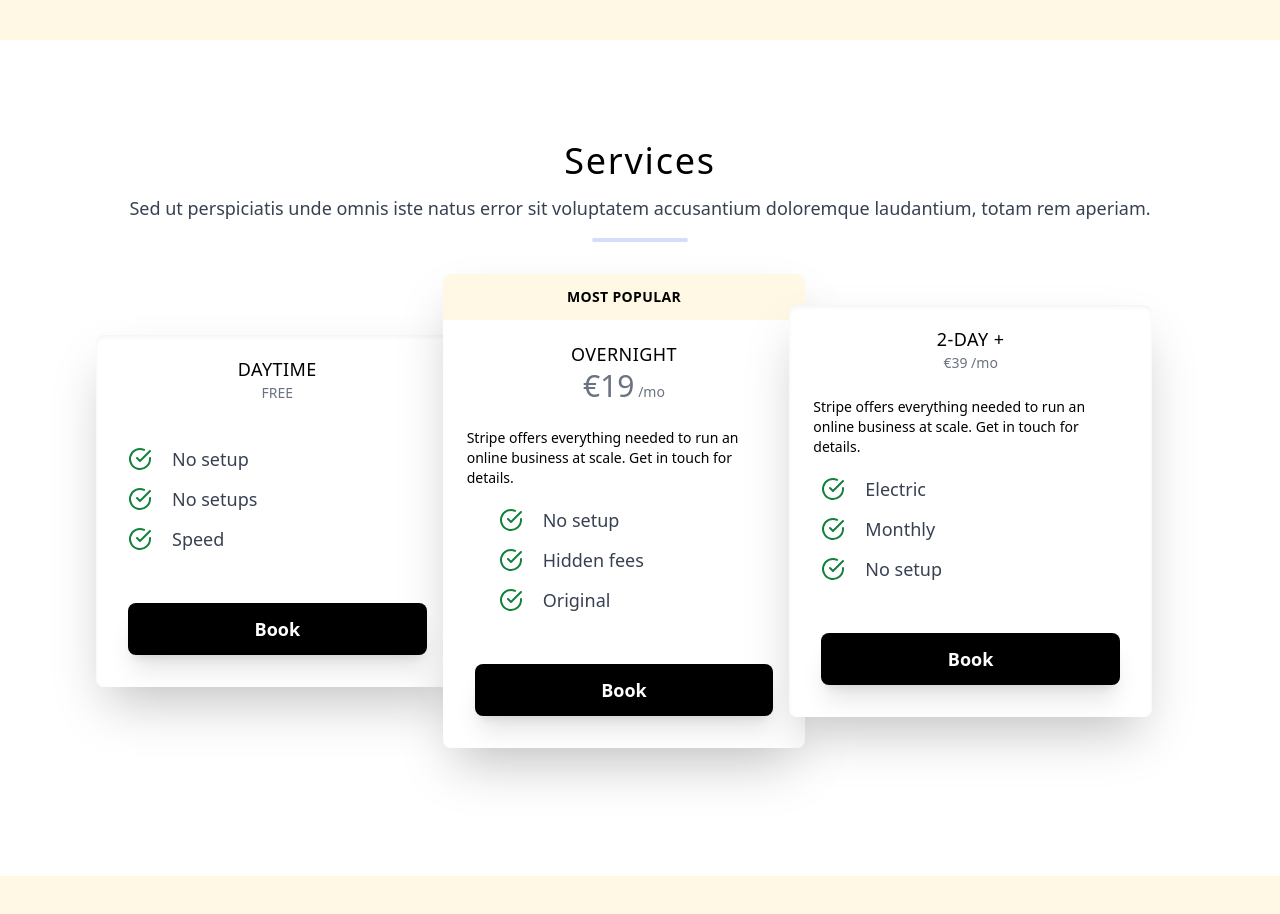
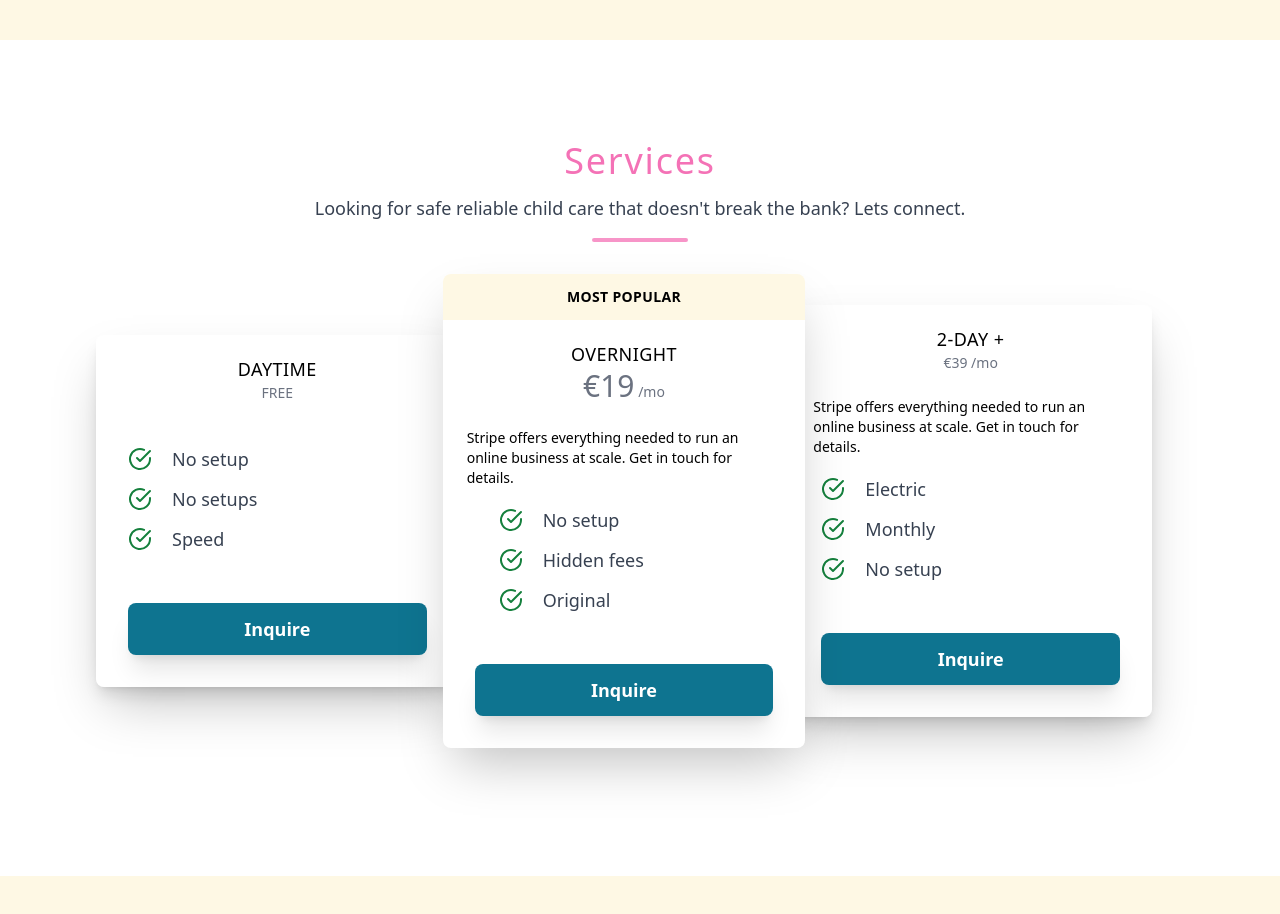
Before and after one commit to QuinAiton/SydneysNannyServices, a Next.js app: page / in a window 1280 px wide. Shown: the part 760-1674 px from the top of the page. Built offline with nearby package versions, Linux system fonts and the light colour scheme.

Commit message:
updates colors and adds bigger shadow to boxes

```diff
--- a/components/Services.jsx
+++ b/components/Services.jsx
@@ -2,27 +2,29 @@ import React from 'react';
 
 const Services = () => {
   return (
-    <div id='services'>
+    <div>
       <section>
         <div className='container mx-auto max-w-full py-24 px-6'>
-          <h1 className='text-center text-4xl font-medium leading-snug tracking-wider text-black'>
+          <h1 className='text-center text-4xl font-medium leading-snug tracking-wider text-pink-400'>
             Services
           </h1>
           <p className='mt-2 px-6 text-center text-lg text-gray-700'>
-            Sed ut perspiciatis unde omnis iste natus error sit voluptatem
-            accusantium doloremque laudantium, totam rem aperiam.
+            Looking for safe reliable child care that doesn't break the bank?
+            Lets connect.
           </p>
-          <div className='mx-auto mt-4 h-1 w-24 rounded bg-indigo-200 opacity-75'></div>
+          <div className='mx-auto mt-4 h-1 w-24 rounded bg-pink-400 opacity-75'></div>
 
           <div className='mx-auto my-3 max-w-full md:max-w-6xl md:px-8'>
-            <div className='relative block flex flex-col items-center md:flex-row'>
-              <div className='relative z-0 my-8 w-11/12 max-w-sm rounded-lg shadow-2xl sm:my-5 sm:w-3/5 md:-mr-4 lg:w-1/3'>
-                <div className='overflow-hidden rounded-lg bg-white text-black shadow-inner shadow-2xl'>
+            <div className='relative flex flex-col items-center md:flex-row'>
+              <div className='relative z-0 my-8 w-11/12 max-w-sm rounded-lg shadow-lg sm:my-5 sm:w-3/5 md:-mr-4 lg:w-1/3'>
+                <div className='overflow-hidden rounded-lg bg-white text-black shadow-2xl'>
                   <div className='sm:text-md mx-auto mt-2 block max-w-sm px-8 text-left text-sm text-black lg:px-6'>
                     <h1 className='p-3 pb-0 text-center text-lg font-medium uppercase tracking-wide'>
                       Daytime
                     </h1>
-                    <h2 className='pb-6 text-center text-sm text-gray-500'>FREE</h2>
+                    <h2 className='pb-6 text-center text-sm text-gray-500'>
+                      FREE
+                    </h2>
                   </div>
 
                   <div className='mt-3 flex flex-wrap px-6'>
@@ -44,7 +46,9 @@ const Services = () => {
                             <polyline points='22 4 12 14.01 9 11.01'></polyline>
                           </svg>
                         </div>
-                        <span className='ml-3 text-lg text-gray-700'>No setup</span>
+                        <span className='ml-3 text-lg text-gray-700'>
+                          No setup
+                        </span>
                       </li>
                       <li className='flex items-center'>
                         <div className=' rounded-full fill-current p-2 text-green-700'>
@@ -84,22 +88,30 @@ const Services = () => {
                             <polyline points='22 4 12 14.01 9 11.01'></polyline>
                           </svg>
                         </div>
-                        <span className='ml-3 text-lg text-gray-700'>Speed</span>
+                        <span className='ml-3 text-lg text-gray-700'>
+                          Speed
+                        </span>
                       </li>
                     </ul>
                   </div>
-                  <div className=' ZZZflex items-center p-8  uppercase'>
+                  <div className=' flex items-center p-8  uppercase'>
                     <button
                       className='mt-3 block w-full
-	rounded-lg bg-black px-6 py-3
-	text-lg font-semibold text-white shadow-xl hover:bg-gray-700'
+	rounded-lg bg-cyan-700 px-6 py-3
+	text-lg font-semibold text-white shadow-xl ring-cyan-700        ring-offset-2
+                      transition
+                      duration-300
+                      ease-in-out
+                      hover:bg-pink-400
+                      focus:outline-none
+                      focus:ring-2'
                     >
-                      Book
+                      Inquire
                     </button>
                   </div>
                 </div>
               </div>
-              <div className='relative z-5 my-8 w-full max-w-md rounded-lg bg-white shadow-2xl sm:my-5 sm:w-2/3 lg:w-1/3'>
+              <div className='relative z-10 my-8 w-full max-w-md rounded-lg bg-white shadow-2xl sm:my-5 sm:w-2/3 lg:w-1/3'>
                 <div className='rounded-t-lg bg-[#fef8e4] py-4 text-center text-sm font-semibold uppercase leading-none tracking-wide text-black'>
                   Most Popular
                 </div>
@@ -132,7 +144,9 @@ const Services = () => {
                           <polyline points='22 4 12 14.01 9 11.01'></polyline>
                         </svg>
                       </div>
-                      <span className='ml-3 text-lg text-gray-700'>No setup</span>
+                      <span className='ml-3 text-lg text-gray-700'>
+                        No setup
+                      </span>
                     </li>
                     <li className='flex items-center'>
                       <div className=' rounded-full fill-current p-2 text-green-700'>
@@ -172,22 +186,30 @@ const Services = () => {
                           <polyline points='22 4 12 14.01 9 11.01'></polyline>
                         </svg>
                       </div>
-                      <span className='ml-3 text-lg text-gray-700'>Original</span>
+                      <span className='ml-3 text-lg text-gray-700'>
+                        Original
+                      </span>
                     </li>
                   </ul>
                 </div>
-                <div className='block flex items-center p-8  uppercase'>
+                <div className=' flex items-center p-8  uppercase'>
                   <button
                     className='mt-3 block w-full
-	rounded-lg bg-black px-6 py-3
-	text-lg font-semibold text-white shadow-xl hover:bg-gray-700'
+	rounded-lg bg-cyan-700 px-6 py-3
+	text-lg font-semibold text-white shadow-xl ring-cyan-700        ring-offset-2
+                      transition
+                      duration-300
+                      ease-in-out
+                      hover:bg-pink-400
+                      focus:outline-none
+                      focus:ring-2'
                   >
-                    Book
+                    Inquire
                   </button>
                 </div>
               </div>
-              <div className='relative z-0 my-8 w-11/12 max-w-sm rounded-lg shadow-2xl sm:my-5 sm:w-3/5 md:-ml-4 lg:w-1/3'>
-                <div className='overflow-hidden rounded-lg bg-white text-black shadow-inner shadow-2xl'>
+              <div className='relative z-0 my-8 w-11/12 max-w-sm rounded-lg shadow-lg sm:my-5 sm:w-3/5 md:-ml-4 lg:w-1/3'>
+                <div className='overflow-hidden rounded-lg bg-white text-black shadow-2xl'>
                   <div className='sm:text-md mx-auto mt-2 block max-w-sm px-8 text-left text-sm text-black lg:px-6'>
                     <h1 className='p-3 pb-0 text-center text-lg font-medium uppercase tracking-wide'>
                       2-Day +
@@ -217,7 +239,9 @@ const Services = () => {
                             <polyline points='22 4 12 14.01 9 11.01'></polyline>
                           </svg>
                         </div>
-                        <span className='ml-3 text-lg text-gray-700'>Electric</span>
+                        <span className='ml-3 text-lg text-gray-700'>
+                          Electric
+                        </span>
                       </li>
                       <li className='flex items-center'>
                         <div className=' rounded-full fill-current p-2 text-green-700'>
@@ -236,7 +260,9 @@ const Services = () => {
                             <polyline points='22 4 12 14.01 9 11.01'></polyline>
                           </svg>
                         </div>
-                        <span className='ml-3 text-lg text-gray-700'>Monthly</span>
+                        <span className='ml-3 text-lg text-gray-700'>
+                          Monthly
+                        </span>
                       </li>
                       <li className='flex items-center'>
                         <div className=' rounded-full fill-current p-2 text-green-700'>
@@ -255,18 +281,26 @@ const Services = () => {
                             <polyline points='22 4 12 14.01 9 11.01'></polyline>
                           </svg>
                         </div>
-                        <span className='ml-3 text-lg text-gray-700'>No setup</span>
+                        <span className='ml-3 text-lg text-gray-700'>
+                          No setup
+                        </span>
                       </li>
                     </ul>
                   </div>
 
-                  <div className='block flex items-center p-8  uppercase'>
+                  <div className=' flex items-center p-8  uppercase'>
                     <button
                       className='mt-3 block w-full
-	rounded-lg bg-black px-6 py-3
-	text-lg font-semibold text-white shadow-xl hover:bg-gray-700'
+	rounded-lg bg-cyan-700 px-6 py-3
+	text-lg font-semibold text-white shadow-xl ring-cyan-700        ring-offset-2
+                      transition
+                      duration-300
+                      ease-in-out
+                      hover:bg-pink-400
+                      focus:outline-none
+                      focus:ring-2'
                     >
-                      Book
+                      Inquire
                     </button>
                   </div>
                 </div>
```
